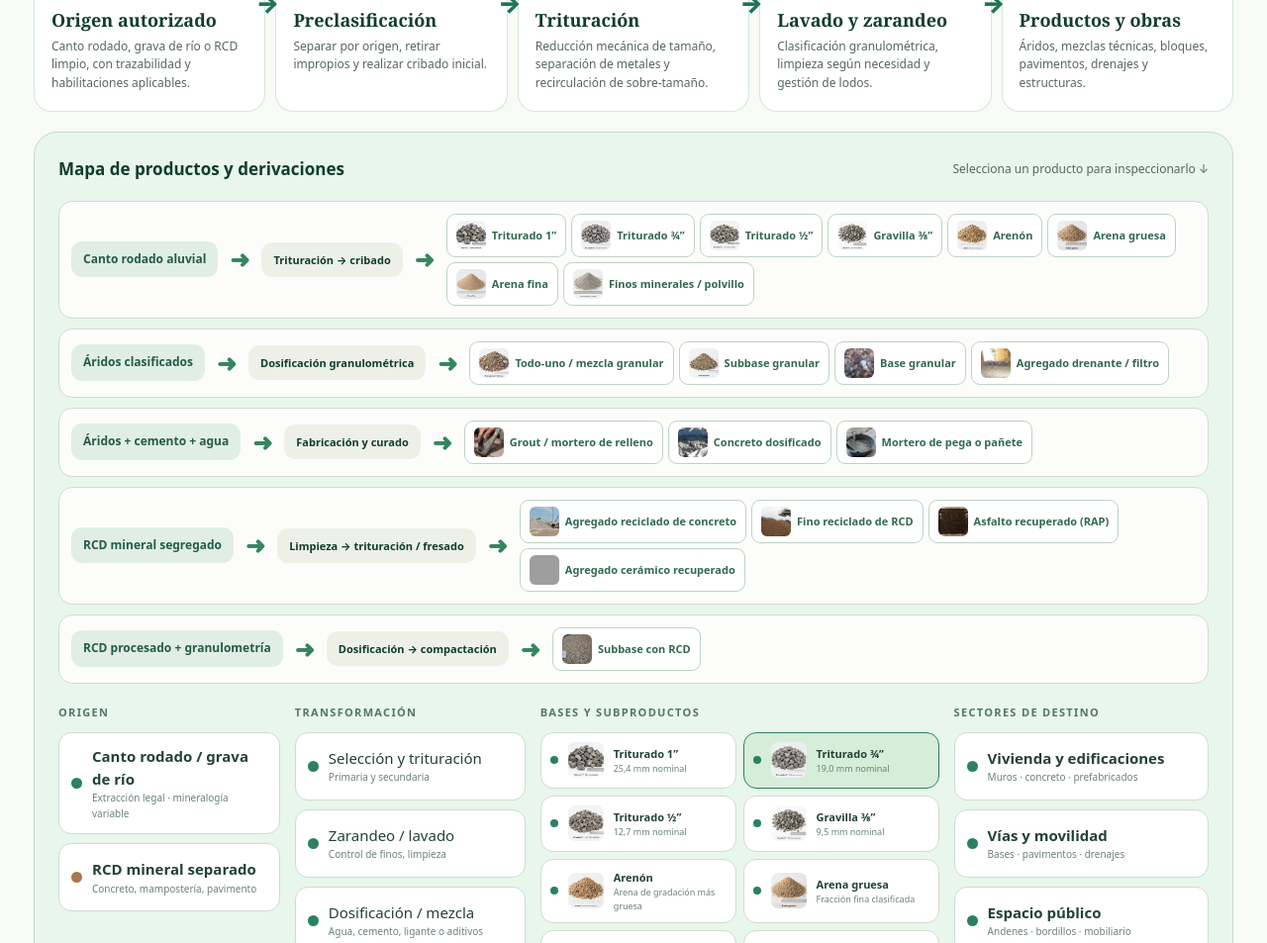
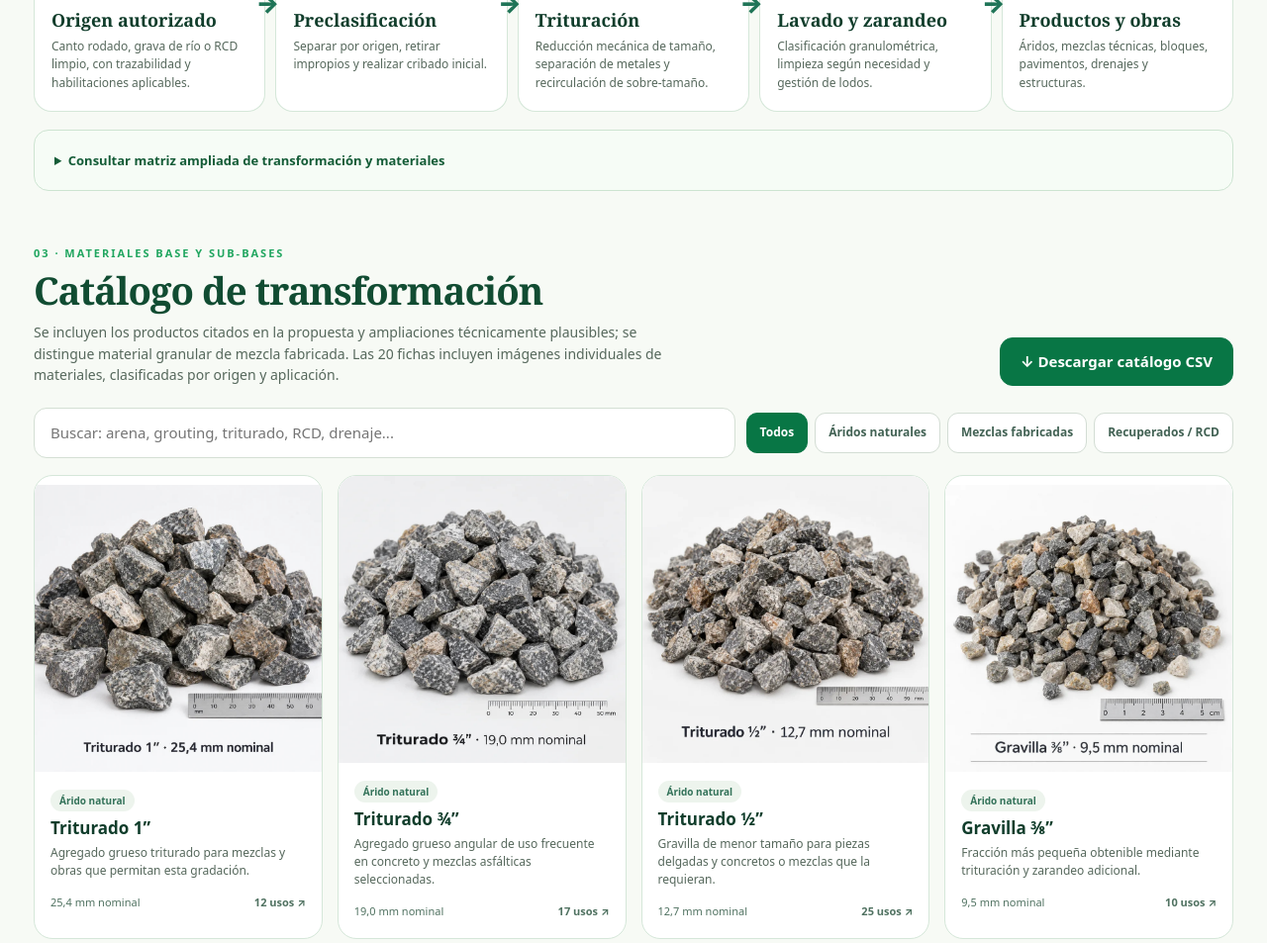
Before and after one commit to FUNDACIONECOPIENSAEVOLUTION/ecopresentacione, a plain HTML site: page index.html in a window 1280 px wide. Shown: the part 3056-4009 px from the top of the page at 99% size. Drawn offline with Linux system fonts and the light colour scheme; grey boxes are pictures that could not be loaded.

Commit message:
ui: simplificar navegación, conservar matriz original desplegable bajo organigrama nuevo

```diff
--- a/index.html
+++ b/index.html
@@ -54,6 +54,9 @@ section{margin-bottom:54px}.section-head{display:flex;justify-content:space-betw
 @media(max-width:760px){.container{padding:0 17px}.nav{align-items:start}.navlinks{gap:1px}.navlinks a{font-size:11px;padding:5px}.hero{grid-template-columns:1fr;border-radius:20px}.hero-content{padding:42px 25px 27px}.hero h1{font-size:39px}.hero-visual{min-height:195px;max-height:230px}.metrics{grid-template-columns:repeat(2,1fr)}.process{grid-template-columns:1fr 1fr}.process-step:after{display:none}.materials-grid{grid-template-columns:repeat(2,1fr);gap:9px}.material-card{min-height:0}.card-body{padding:12px}.card-title{font-size:14px}.detail{grid-template-columns:1fr}.detail-art{height:200px}.app-layout{grid-template-columns:1fr}.sector-list{display:flex;overflow:auto;gap:5px;padding:6px}.sector-list button{white-space:nowrap;width:auto}.evidence{grid-template-columns:1fr}.gallery{grid-template-columns:1fr}.sources{grid-template-columns:1fr}.footer-inner{display:block}.section-head{align-items:start;flex-direction:column}}
 @media(max-width:410px){.materials-grid,.app-grid{grid-template-columns:1fr}.hero h1{font-size:34px}.brand{font-size:12px}.brand img{width:38px;height:38px}}
 @media print{.topbar,.navlinks,.hero-actions,.toolbar,.sector-list,.right-actions,.footer,.modal-back{display:none!important}.hero{min-height:0}.hero-content{padding:25px}.hero-visual{display:none}.flow-wrap{overflow:visible}.flow-board{min-width:0;grid-template-columns:1fr 1fr}.app-layout{display:block}.app-grid{grid-template-columns:repeat(3,1fr)}section{break-inside:avoid}body{background:#fff}}
+.legacy-matrix{margin-top:18px;border:1px solid #cde4d1;border-radius:15px;background:#f6fcf6;padding:12px}
+.legacy-matrix summary{cursor:pointer;color:#145c37;font-size:13px;font-weight:850;padding:8px}
+.legacy-matrix .flow-wrap{margin-top:12px!important}
 </style><link rel="stylesheet" href="identidad-corporativa.css?v=1.9.0"></head><body>
 <div class="topbar"><div class="container">Fundación Ecopiensa Evolution · Laboratorio de economía circular y construcción · Versión 1.9.0</div></div>
 <header class="container nav"><a href="#" class="brand"><img src="identidad/logo-fundacion-oficial.png" alt="Logotipo Fundación Ecopiensa Evolution"><span>ECOPIENSA EVOLUTION<small>ATLAS DE APROVECHAMIENTO</small></span></a><nav class="navlinks" aria-label="Navegación"><a href="#organigrama">Organigrama</a><a href="#ruta">Proceso</a><a href="#materiales">Materiales</a><a href="#aplicaciones">Aplicaciones</a><a href="#modelos">Modelos</a><a href="#plan-modelos">Plan de imágenes</a></nav></header>
@@ -86,12 +89,13 @@ section{margin-bottom:54px}.section-head{display:flex;justify-content:space-betw
 <div class="process-step"><span class="process-icon">▥</span><span class="step-num">FASE 04</span><h3>Lavado y zarandeo</h3><p>Clasificación granulométrica, limpieza según necesidad y gestión de lodos.</p></div>
 <div class="process-step"><span class="process-icon">⌂</span><span class="step-num">FASE 05</span><h3>Productos y obras</h3><p>Áridos, mezclas técnicas, bloques, pavimentos, drenajes y estructuras.</p></div>
 </div>
+<details class="legacy-matrix"><summary>Consultar matriz ampliada de transformación y materiales</summary>
 <div class="flow-wrap" style="margin-top:20px"><div class="flow-head"><h3>Mapa de productos y derivaciones</h3><span class="muted" style="font-size:12px">Selecciona un producto para inspeccionarlo ↓</span></div><div id="branchPaths" class="branch-paths"></div><div class="flow-board">
 <div class="flow-col"><div class="flow-title">Origen</div><div class="flow-node"><span class="dot"></span><div><strong>Canto rodado / grava de río</strong><small>Extracción legal · mineralogía variable</small></div></div><div class="flow-node"><span class="dot" style="background:#ad7749"></span><div><strong>RCD mineral separado</strong><small>Concreto, mampostería, pavimento</small></div></div></div>
 <div class="flow-col"><div class="flow-title">Transformación</div><div class="flow-node"><span class="dot"></span><div>Selección y trituración<small>Primaria y secundaria</small></div></div><div class="flow-node"><span class="dot"></span><div>Zarandeo / lavado<small>Control de finos, limpieza</small></div></div><div class="flow-node"><span class="dot"></span><div>Dosificación / mezcla<small>Agua, cemento, ligante o aditivos</small></div></div></div>
 <div class="flow-col"><div class="flow-title">Bases y subproductos</div><div class="flow-products" id="flowProducts"></div></div>
 <div class="flow-col"><div class="flow-title">Sectores de destino</div><div class="flow-node"><span class="dot"></span><div><strong>Vivienda y edificaciones</strong><small>Muros · concreto · prefabricados</small></div></div><div class="flow-node"><span class="dot"></span><div><strong>Vías y movilidad</strong><small>Bases · pavimentos · drenajes</small></div></div><div class="flow-node"><span class="dot"></span><div><strong>Espacio público</strong><small>Andenes · bordillos · mobiliario</small></div></div><div class="flow-node"><span class="dot"></span><div><strong>Agua y geotecnia</strong><small>Canales · taludes · jarillones</small></div></div></div>
-</div></div></section>
+</div></div></details></section>
 <section id="materiales"><div class="section-head"><div><div class="eyebrow">03 · Materiales base y sub-bases</div><h2>Catálogo de transformación</h2><p>Se incluyen los productos citados en la propuesta y ampliaciones técnicamente plausibles; se distingue material granular de mezcla fabricada. Las 20 fichas incluyen imágenes individuales de materiales, clasificadas por origen y aplicación.</p></div><div class="right-actions"><button class="btn dark" onclick="downloadCatalog()">↓ Descargar catálogo CSV</button></div></div>
 <div class="toolbar"><input class="search" id="materialSearch" placeholder="Buscar: arena, grouting, triturado, RCD, drenaje..." aria-label="Buscar materiales"><div class="filters" id="materialFilters"></div></div>
 <div class="materials-grid" id="materialGrid"></div><div id="materialEmpty" class="empty" hidden>No hay materiales que coincidan con la búsqueda.</div>
```
